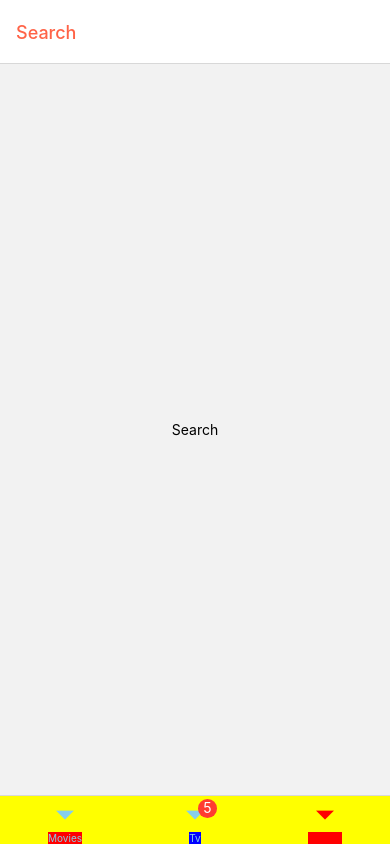
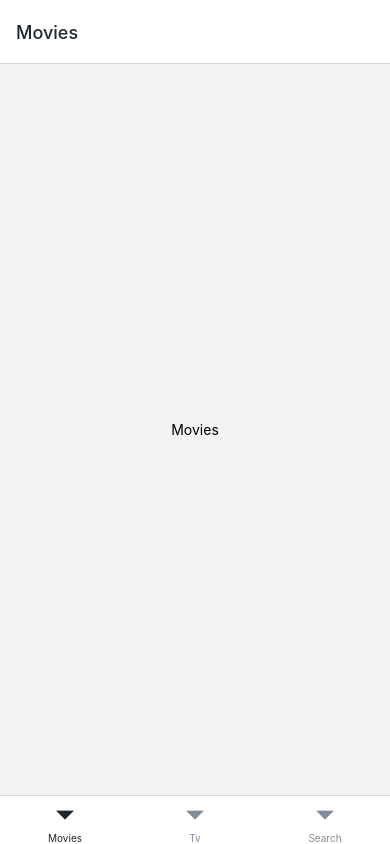
Before and after one commit to bopboy/reactnative-master, a React Native app: screen / in a window 390 px wide. Built offline with nearby package versions, Linux system fonts and the light colour scheme.

Commit message:
13 다크/라이트 모드

```diff
--- /dev/null
+++ b/colors.js
@@ -0,0 +1,2 @@
+export const YELLOW_COLOR = "#ffa801"
+export const BLACK_COLOR = "#1e272e"
--- a/navigation/Tabs.js
+++ b/navigation/Tabs.js
@@ -3,34 +3,27 @@ import { createBottomTabNavigator } from '@react-navigation/bottom-tabs'
 import Movies from '../screens/Movies'
 import Search from '../screens/Search'
 import Tv from '../screens/Tv'
-import { View, Text } from 'react-native'
+import { useColorScheme } from 'react-native'
+import { BLACK_COLOR, YELLOW_COLOR } from '../colors'
 
 const Tab = createBottomTabNavigator()
 
-const Tabs = () => (
+const Tabs = () => {
+    const isDark = useColorScheme() === "dark"
+    return (
         <Tab.Navigator
-        initialRouteName='Search'
             screenOptions={{
-            tabBarLabelStyle: { backgroundColor: "red" },
-            tabBarActiveTintColor: "red",
-            tabBarInactiveTintColor: "skyblue",
-            tabBarStyle: { backgroundColor: "yellow" },
-            headerTitleStyle: { color: "tomato" }
+                tabBarStyle: { backgroundColor: isDark ? BLACK_COLOR : "white" },
+                tabBarActiveTintColor: isDark ? YELLOW_COLOR : BLACK_COLOR,
+                tabBarInactiveTintColor: isDark ? "#d2dae2" : "#808e9b",
+                headerStyle: { backgroundColor: isDark ? BLACK_COLOR : "white" },
+                headerTitleStyle: { color: isDark ? "white" : BLACK_COLOR }
             }}
         >
             <Tab.Screen name="Movies" component={Movies} />
-        <Tab.Screen name="Tv"
-            component={Tv}
-            options={{
-                tabBarLabelStyle: { backgroundColor: "blue" },
-                tabBarBadge: 5,
-                headerRight: () => (
-
-                    <View><Text>Hello</Text></View>
-                )
-            }}
-        />
+            <Tab.Screen name="Tv" component={Tv} />
             <Tab.Screen name="Search" component={Search} />
         </Tab.Navigator>
     )
+}
 export default Tabs
```
Lines whose indentation alone changed are shown as unchanged.
